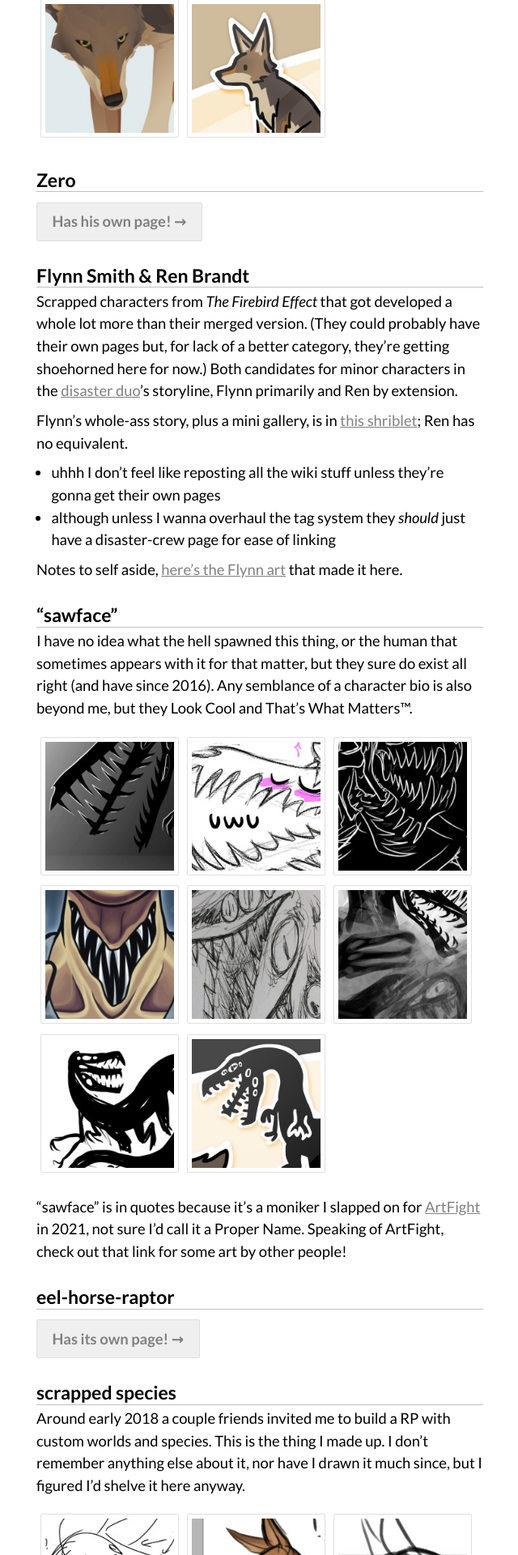
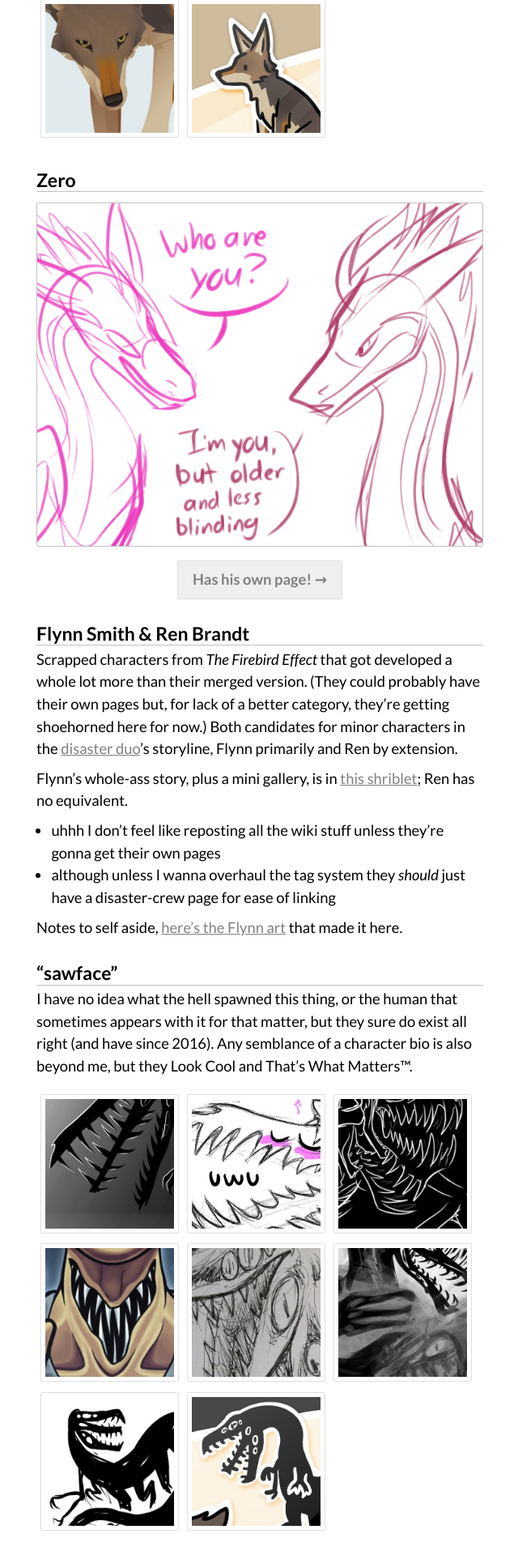
Before and after one commit to a-flyleaf/toyshelf, a Jekyll site: the page built from misc/index.md, in a window 1280 px wide. Shown: the part 2585-4505 px from the top of the page at 81% size, without its empty margins (319-959 px from the left). Built offline with Jekyll 4.4.1, drawn with Linux system fonts in a browser that asks for light colours.

Commit message:
more noticeable moved pages

```diff
--- a/misc/index.md
+++ b/misc/index.md
@@ -2,7 +2,7 @@
 layout: 1
 title: miscellaneous randos
 
-css: "#gallery{width:auto; margin-left:0;} #gallery a{width:31%; marin:.15em 1%;} nav{padding:1em 1em 1.25em; font-size:.85em; margin-top:1.25em;} nav h3{margin-top:0; display:inline-block; font-size:.85em;} nav li a{text-decoration:none;} .moved{margin-top:.5em; font-weight:bold;} .moved:after{content:' →';}"
+css: "#gallery{width:auto; margin-left:0;} #gallery a{width:31%; marin:.15em 1%;} nav{padding:1em 1em 1.25em; font-size:.85em; margin-top:1.25em;} nav h3{margin-top:0; display:inline-block; font-size:.85em;} nav li a{text-decoration:none;} .movin{text-align:center;} .moved{margin-top:-.5em; font-weight:bold;} .moved:after{content:' →';}"
 ---
 Assorted designs that I've remembered through the years. Most aren't Developed Characters with set personalities and backstories and all that jazz, they kinda just Exist and spark joy so here they are~
 
@@ -46,7 +46,8 @@ A young ’yote made for ['Souls RPG](https://soulsrpg.com/forum/) in 2010 (firs
 <div id="gallery">{%for art in site.art%}{%if art.tags contains "slade"%}<a href="{{art.url}}"><img src="{%include url.html%}/assets/img/art/{{art.date|date:"%F"}}-tn{%if art.multi%}-slade{%endif%}.jpg" alt="{{art.title}}"/></a>{%endif%}{%endfor%}</div>
 
 ## Zero
-<a href="{%include url.html%}/misc/zero" class="box moved">Has his own page!</a>
+<figure><a href="{%include url.html%}/misc/zero"><img src="{%include url.html%}/assets/img/zero-tmp.png" alt=""/></a></figure>
+<p class="movin"><a href="{%include url.html%}/misc/zero" class="box moved">Has his own page!</a></p>
 
 <h2 id="roommates">Flynn Smith & Ren Brandt</h2>
 Scrapped characters from <i>The Firebird Effect</i> that got developed a whole lot more than their merged version. (They could probably have their own pages but, for lack of a better category, they're getting shoehorned here for now.) Both candidates for minor characters in the [disaster duo]({%include url.html%}/disaster-crew)'s storyline, Flynn primarily and Ren by extension.
@@ -66,7 +67,8 @@ I have no idea what the hell spawned this thing, or the human that sometimes app
 "sawface" is in quotes because it's a moniker I slapped on for [ArtFight](https://a-flyleaf.github.io/artfight/for-me) in 2021, not sure I'd call it a Proper Name. Speaking of ArtFight, check out that link for some art by other people!
 
 <h2 id="ehr">eel-horse-raptor</h2>
-<a href="{%include url.html%}/misc/eel-horse-raptor" class="box moved">Has its own page!</a>
+<figure><a href="{%include url.html%}/misc/eel-horse-raptor"><img src="{%include url.html%}/assets/img/ehr-tmp.png" alt=""/></a></figure>
+<p class="movin"><a href="{%include url.html%}/misc/eel-horse-raptor" class="box moved">Has its own page!</a></p>
 
 <h2 id="species">scrapped species</h2>
 Around early 2018 a couple friends invited me to build a RP with custom worlds and species. This is the thing I made up. I don't remember anything else about it, nor have I drawn it much since, but I figured I'd shelve it here anyway.
```
Also changed, not shown: assets/img/ehr-tmp.png (added), assets/img/zero-tmp.png (added).
